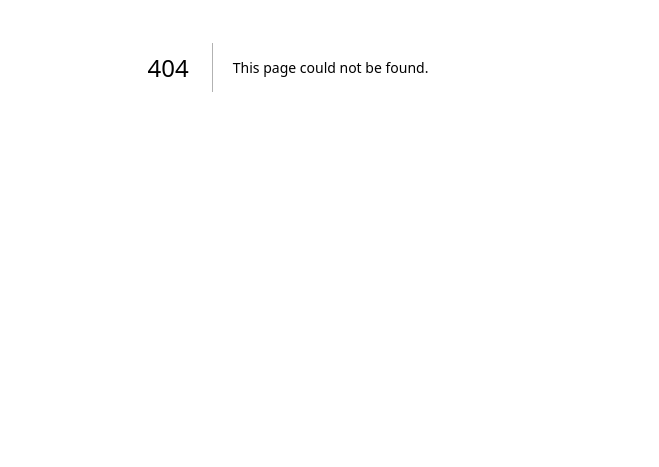
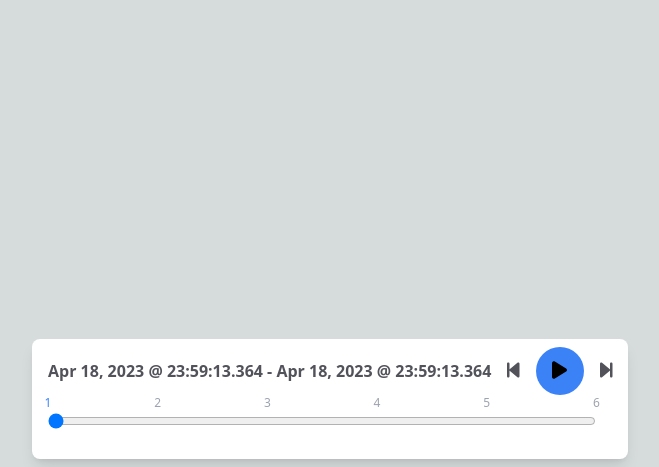
Before and after one commit to siddarthvader/bus-route, a Next.js app: page /MapControls in a window 1280 px wide. Before the commit this address had no page. Shown: the part 333-800 px from the top of the page, without its empty margins (352-1011 px from the left). Built offline with nearby package versions, Linux system fonts and the light colour scheme.

Commit message:
range slider UI done

```diff
--- a/package.json
+++ b/package.json
@@ -9,6 +9,9 @@
     "lint": "next lint"
   },
   "dependencies": {
+    "@fortawesome/fontawesome-free": "^6.4.0",
+    "@fortawesome/free-solid-svg-icons": "^6.4.0",
+    "@fortawesome/react-fontawesome": "^0.2.0",
     "@types/leaflet": "^1.9.3",
     "@types/node": "18.15.12",
     "@types/react": "18.0.37",
--- a/src/pages/MapComponent.tsx
+++ b/src/pages/MapComponent.tsx
@@ -9,6 +9,7 @@ import { LMapState, MapRef } from "./types";
 import { useSpatialStore } from "./store";
 import { LatLngExpression } from "leaflet";
 import { trimLatLang } from "./helper";
+import MapControls from "./MapControls";
 
 const { id, minZoom, maxZoom, initialCenter, width, height, initialScale } =
   defaultMapConfigOption;
@@ -22,14 +23,17 @@ export default function MapComponent() {
 
   useEffect(() => {
     if (spatialData.length) {
+      console.log({ spatialData });
       const flyTo: LatLngExpression = trimLatLang(
         spatialData[0]["route_info.location"]
       );
-      map?.target?.flyTo(flyTo, 10);
+      map?.target?.flyTo(flyTo, 16);
     }
   }, [selectedRoute]);
 
   return (
+    <div className="relative flex h-full">
+      <div className="h-full z-[999] flex w-full">
         <MapContainer
           id={id}
           style={{ minHeight: "600px", width: width, height: height }}
@@ -51,5 +55,8 @@ export default function MapComponent() {
             url={`https://api.mapbox.com/styles/v1/${MapboxConfig.username}/${MapboxConfig.baseMapID}/tiles/{z}/{x}/{y}?access_token=${MapboxConfig.accessToken}`}
           ></TileLayer>
         </MapContainer>
+      </div>
+      {selectedRoute && <MapControls />}
+    </div>
   );
 }
--- /dev/null
+++ b/src/pages/MapControls.tsx
@@ -0,0 +1,95 @@
+import { FontAwesomeIcon } from "@fortawesome/react-fontawesome";
+import {
+  faStepBackward,
+  faStepForward,
+  faPlay,
+  faPause,
+} from "@fortawesome/free-solid-svg-icons";
+import RangeSlider from "./RangeSlider";
+
+type Label = {
+  label: string;
+  value: number;
+};
+const Labels: Label[] = [
+  {
+    label: "1",
+    value: 1,
+  },
+  {
+    label: "2",
+    value: 2,
+  },
+  {
+    label: "3",
+    value: 3,
+  },
+  {
+    label: "4",
+    value: 4,
+  },
+  {
+    label: "5",
+    value: 5,
+  },
+  {
+    label: "6",
+    value: 6,
+  },
+];
+
+export default function MapControls() {
+  function goBack() {}
+  function goForward() {}
+  function togglePlay() {}
+
+  return (
+    <div className="  rounded-lg bg-white shadow-lg z-[1000] absolute bottom-2 left-[30%] py-2 px-4">
+      <div className="flex items-center justify-between">
+        <div className="mr-4 font-semibold text-zinc-600">
+          Apr 18, 2023 @ 23:59:13.364 - Apr 18, 2023 @ 23:59:13.364
+        </div>
+        <div className="flex flex-1">
+          <BackwardButton onClick={() => goBack()} />
+          <PlayPauseButton onClick={() => togglePlay()} isPlaying={false} />
+          <ForwardButton onClick={() => goForward()} />
+        </div>
+      </div>
+      <RangeSlider labels={Labels} maxValue={6} minValue={1} step={1} />
+    </div>
+  );
+}
+
+function ForwardButton(props) {
+  return (
+    <button onClick={props.onClick}>
+      <FontAwesomeIcon icon={faStepForward} className="text-xl text-zinc-600" />
+    </button>
+  );
+}
+
+function BackwardButton(props) {
+  return (
+    <button onClick={props.onClick}>
+      <FontAwesomeIcon
+        icon={faStepBackward}
+        className="text-xl text-zinc-600"
+      />
+    </button>
+  );
+}
+
+function PlayPauseButton(props) {
+  return (
+    <button
+      onClick={props.onClick}
+      className={`rounded-full bg-blue-500 p-3 mx-4 w-12 h-12`}
+    >
+      {props.isPlaying ? (
+        <FontAwesomeIcon icon={faPause} className="text-xl" />
+      ) : (
+        <FontAwesomeIcon icon={faPlay} className="text-xl" />
+      )}
+    </button>
+  );
+}
--- /dev/null
+++ b/src/pages/RangeSlider.tsx
@@ -0,0 +1,58 @@
+import { useState } from "react";
+
+interface RangeSliderProps {
+  minValue: number;
+  maxValue: number;
+  step: number;
+
+  labels: { value: number; label: string }[];
+  onValueChange?: (value: string) => void;
+}
+
+function RangeSlider(props: RangeSliderProps) {
+  const [value, setValue] = useState(props.minValue);
+
+  const handleValueChange = (event: React.ChangeEvent<HTMLInputElement>) => {
+    setValue(Number(event.target.value));
+    if (props.onValueChange) {
+      props.onValueChange(event.target.value);
+    }
+  };
+
+  return (
+    <div className="flex items-center my-4">
+      <div className="flex-1 pr-4">
+        <div className="relative">
+          {props.labels.map((label, index) => (
+            <div
+              key={index}
+              className={`absolute top-0 left-0 text-xs ${
+                value >= label.value ? "text-blue-500" : "text-gray-400"
+              }`}
+              style={{
+                left: `${
+                  ((label.value - props.minValue) /
+                    (props.maxValue - props.minValue)) *
+                  100
+                }%`,
+                transform: "translateX(-50%) translateY(-100%)",
+              }}
+            >
+              {label.label}
+            </div>
+          ))}
+          <input
+            type="range"
+            className="w-full -mt-1"
+            min={props.minValue}
+            max={props.maxValue}
+            value={value}
+            onChange={handleValueChange}
+          />
+        </div>
+      </div>
+    </div>
+  );
+}
+
+export default RangeSlider;
--- a/src/pages/index.tsx
+++ b/src/pages/index.tsx
@@ -4,6 +4,7 @@ import { RouteList } from "./constants";
 import csvParser from "csv-parser";
 import readCSVFile from "./csvParser";
 import { useSpatialStore } from "./store";
+import MapControls from "./MapControls";
 
 const MapComponent = dynamic(() => import("src/pages/MapComponent.tsx"), {
   ssr: false,
@@ -13,7 +14,7 @@ const isWindowContext = typeof window !== "undefined";
 
 export default function Home() {
   const setSpatialData = useSpatialStore((state) => state.setSpatialData);
-
+  const selectedRoute = useSpatialStore((state) => state.selectedRoute);
   const setSelectedRoute = useSpatialStore((state) => state.setRoute);
   function loadCSV(filepath: string) {
     readCSVFile(filepath)
@@ -28,7 +29,7 @@ export default function Home() {
 
   return (
     <main className="flex flex-row min-h-screen p-4">
-      <div className="flex flex-col w-[20%] p-2">
+      <div className="flex flex-col w-[20%] p-2  bg-white">
         <div className="font-semibold">Select Bus Routes</div>
         {RouteList.map((item, index) => (
           <div
@@ -40,7 +41,7 @@ export default function Home() {
           </div>
         ))}
       </div>
-      <div className=" w-[80%] p-2">{isWindowContext && <MapComponent />}</div>
+      <div className=" w-[80%] p-2">{isWindowContext && <MapComponent />}</div>)
     </main>
   );
 }
```
Also changed, not shown: 1 other file (tests, documents, lock files or other folders). Lines whose indentation alone changed are shown as unchanged.
